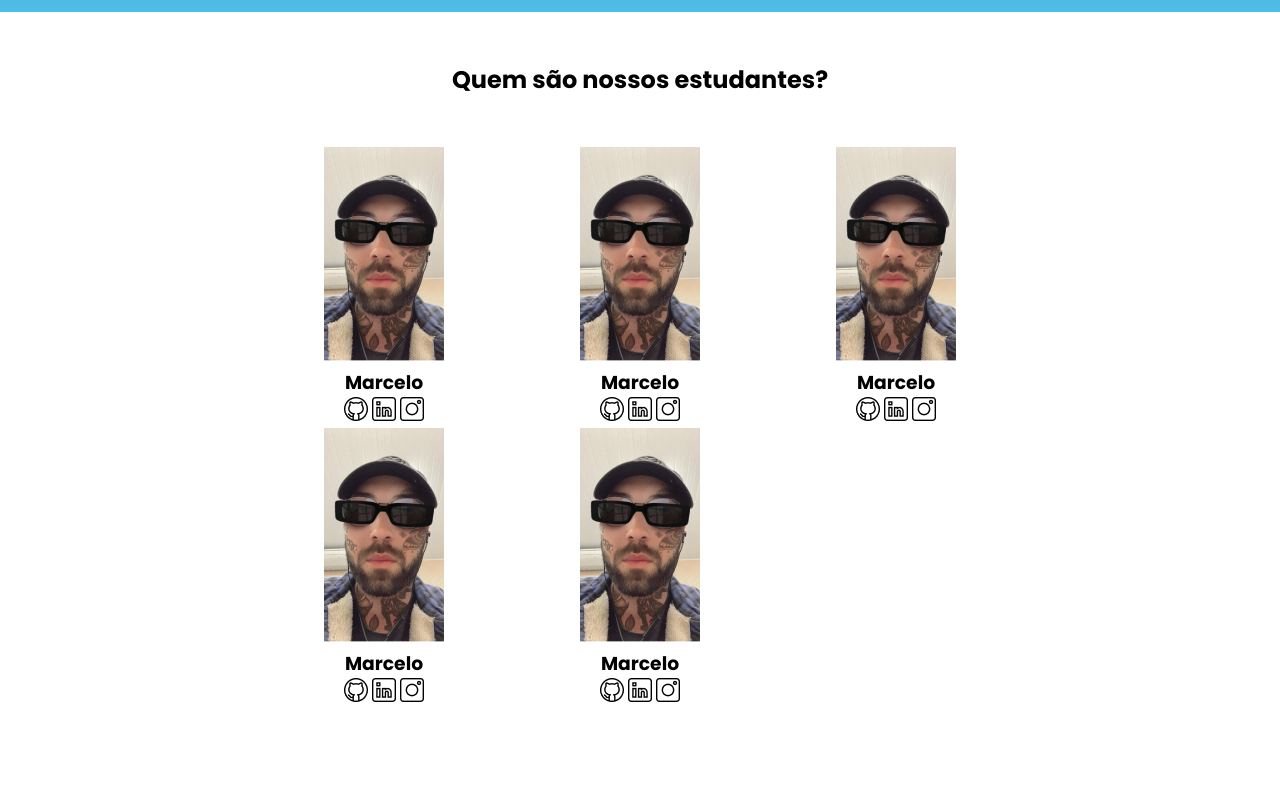
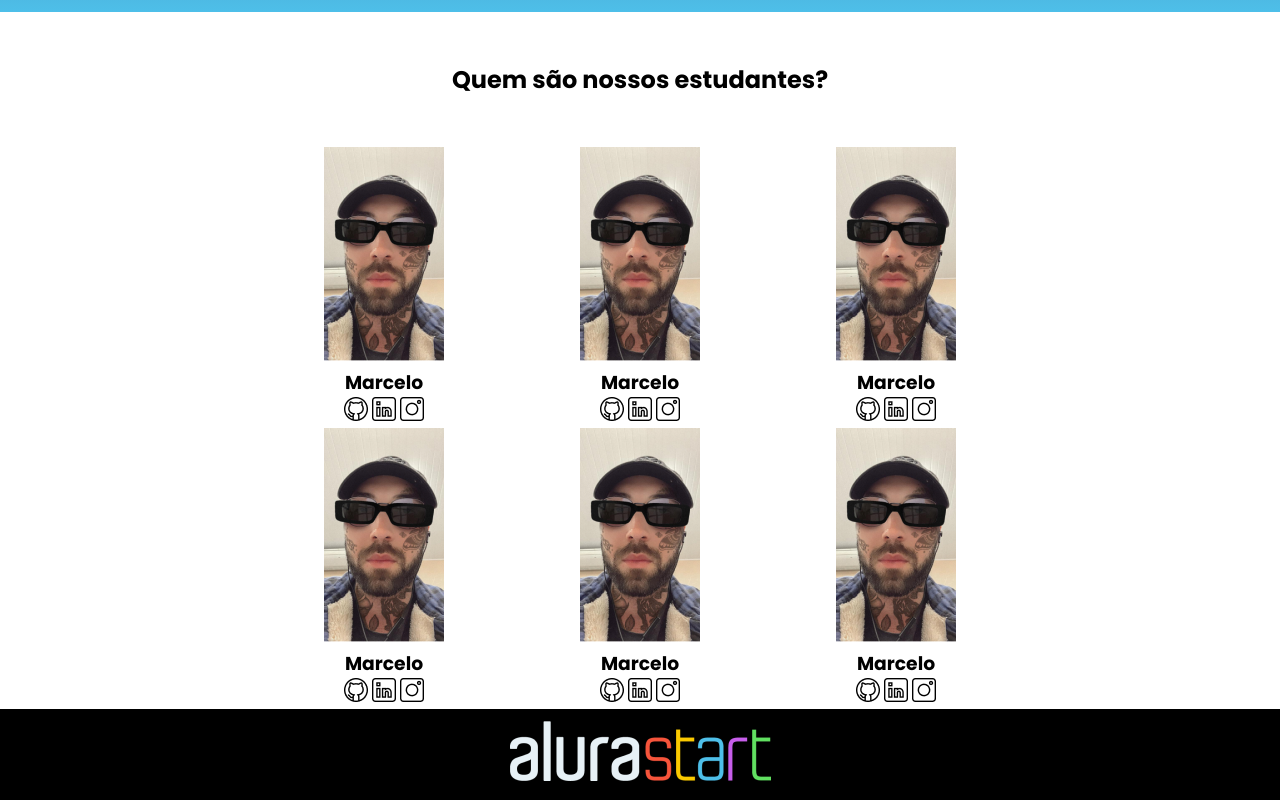
Before and after one commit to EstefnyMachado/alura-start, a plain HTML site: page index.html in a window 1280 px wide. Shown: the part 456-1256 px from the top of the page. Before the commit the page ends 1165 px from the top, so only its background shows below. Drawn offline with Linux system fonts and the light colour scheme.

Commit message:
Add files via upload

```diff
--- a/index.html
+++ b/index.html
@@ -19,7 +19,7 @@
         </ul>
     </header>
     <section class="escola">
-        <div class="ecola-div-conteudo">
+        <div class="escola-div-conteudo">
             <h2 class="escola-titulo">Sobre a escola</h2>
             <p class="escola-texto-um">A escola Alura foi fundada em 2010 com o objetivo de ensinar Pensamento Computacional através da Programação.</p>
             <p class="escola-texto-dois">A turma mais famosa é a Segunda Série A. Uma turma diversa e engajada, as vezes, um pouco bagunceira, mas que entrega excelentes resultados!</p>
@@ -67,7 +67,17 @@
                        <img class="estudante-icone" src="linkedin 1.png" alt="icone linkedin">
                        <img class="estudante-icone" src="instagram 1.png" alt="icone instagram">
                        </div>
+                       <div class="estudante-div">
+                        <img class="estudante-imagem" src="Marcelo 1.png" alt="foto do Marcelo">
+                           <h3 class="estudante-nome">Marcelo</h3>
+                           <img class="estudante-icone" src="github 1.png" alt="icone github">
+                           <img class="estudante-icone" src="linkedin 1.png" alt="icone linkedin">
+                           <img class="estudante-icone" src="instagram 1.png" alt="icone instagram">
+                           </div>
     </div>
 </section>
+<footer class="rodape">
+<img class="rodape-imagem" src="alurastart logo 1.png" alt="logo daalura start">
+</footer>
 </body>
 </html>
--- a/style.css
+++ b/style.css
@@ -66,3 +66,13 @@ width: 20%;
     display: grid;
     grid-template-columns: 20% 20% 20% 20% 20%;
 }
+
+.rodape{
+    background-color: black;
+    text-align: center;
+}
+
+.rodape-imagem{
+    min-height: 60px;
+    padding: 12px 0;
+}
```
